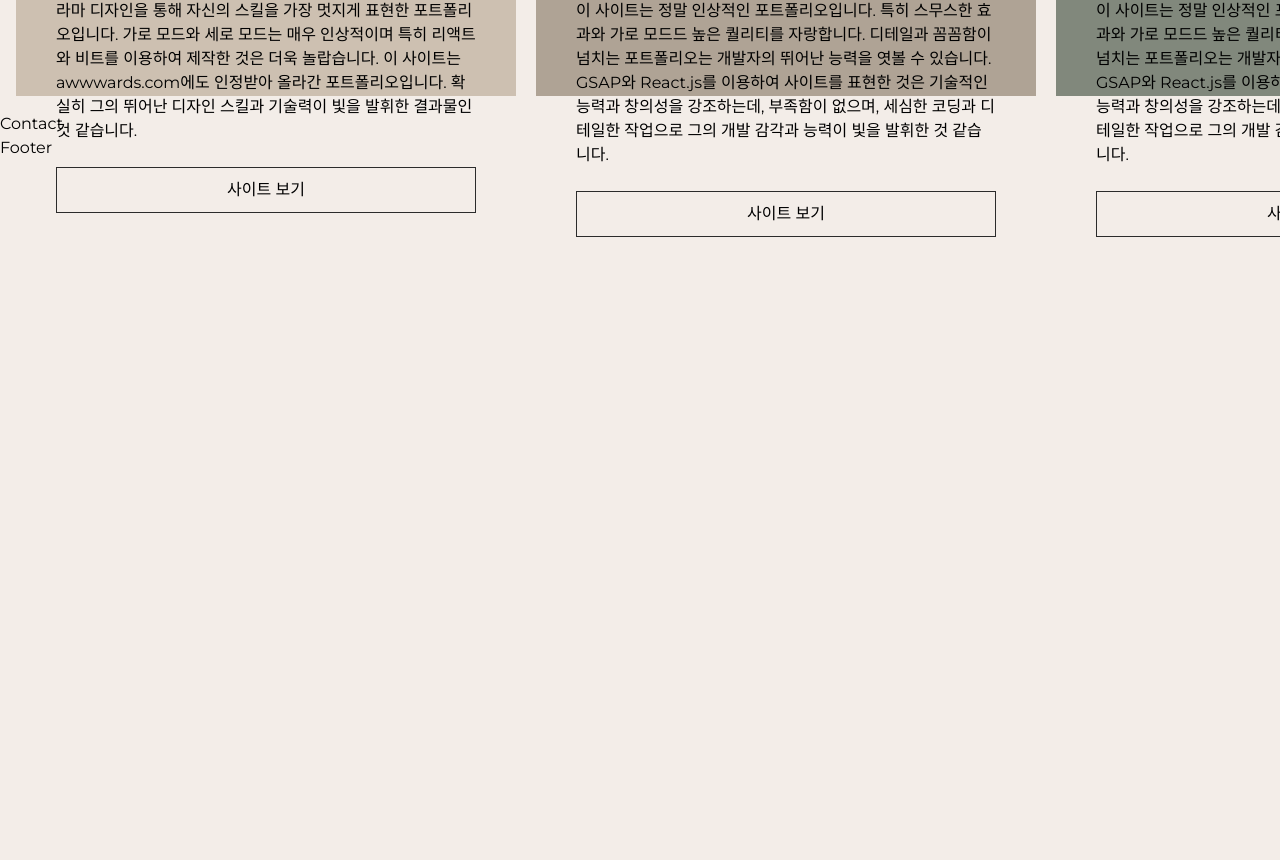
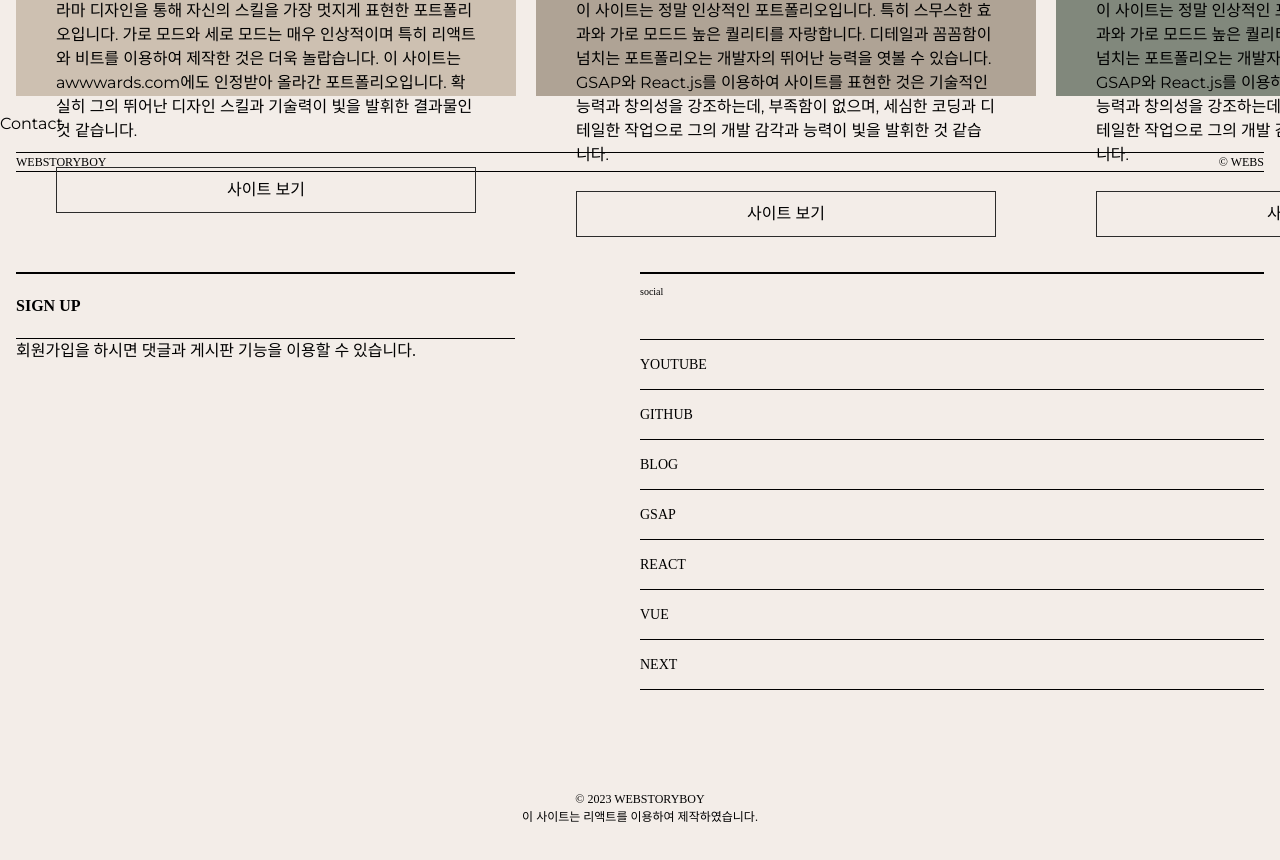
Before and after one commit to dinodajin/portfolio_react, a React (Create React App) app: page / in a window 1280 px wide. Shown: the part 3239-4099 px from the top of the page. Before the commit the page ends 3476 px from the top, so only its background shows below. Built offline with nearby package versions, Linux system fonts and the light colour scheme; a small style sheet from the web is missing; a web font is replaced by a local one.

Commit message:
Footer 생성

```diff
--- a/src/assets/scss/section/_footer.scss
+++ b/src/assets/scss/section/_footer.scss
@@ -0,0 +1,109 @@
+#footer {
+    font-family: var(--mainKor-font);
+}
+
+.footer__inner {
+    padding: 16px;
+
+    .footer__text {
+        font-size: 12px;
+        text-transform: uppercase;
+        border-top: 1px solid var(--black);
+        border-bottom: 1px solid var(--black);
+        display: flex;
+        justify-content: space-between;
+    }
+
+    .footer__info {
+        display: flex;
+        justify-content: space-between;
+        margin: 100px 0;
+
+        @media (max-width: 800px) {
+            flex-direction: column;
+        }
+
+        .left {
+            width: 40%;
+
+            @media (max-width: 800px) {
+                width: 100%;
+            }
+
+            .title {
+                border-top: 2px solid var(--black);
+                border-bottom: 1px solid var(--black);
+                padding: 20px 0;
+                text-transform: uppercase;
+                font-weight: 700;
+                // background: url(../../img/arrow.svg) no-repeat right 20px;
+                transition: all 0.3s;
+
+                &:hover {
+                    background-color: var(--black400);
+                    padding-left: 10px;
+                    border-color: transparent;
+                }
+            }
+
+            .desc {
+                font-size: 12px;
+                padding-top: 20px;
+
+                @media (max-width: 800px) {
+                    margin-bottom: 40px;
+                }
+            }
+        }
+
+        .right {
+            width: 50%;
+
+            @media (max-width: 800px) {
+                width: 100%;
+            }
+
+            h3 {
+                border-top: 2px solid var(--black);
+                font-size: 10px;
+                margin-bottom: 40px;
+                padding-top: 10px;
+            }
+
+            ul {
+                border-top: 1px solid var(--black);
+
+                li {
+                    border-bottom: 1px solid var(--black);
+
+                    a {
+                        padding: 14px 0;
+                        font-size: 14px;
+                        display: inline-block;
+                        text-transform: uppercase;
+                    }
+
+                    em {
+                        font-size: 12px;
+                        padding-left: 10px;
+                        opacity: 0;
+                        transition: all 0.3s;
+                    }
+
+                    &:hover {
+                        em {
+                            opacity: 1;
+                        }
+                    }
+                }
+            }
+        }
+    }
+
+    .footer__right {
+        text-align: center;
+        text-transform: uppercase;
+        font-size: 12px;
+        margin-bottom: 20px;
+    }
+}
--- a/src/components/Footer.jsx
+++ b/src/components/Footer.jsx
@@ -1,7 +1,78 @@
 import React from "react";
 
 const Footer = () => {
-    return <div>Footer</div>;
+
+    const footerText = [
+        {
+            title: "youtube",
+            desc: "유튜브에 오시면 더 많은 강의를 볼 수 있습니다.",
+            link: "https://www.youtube.com/@Webstoryboy",
+        },
+        {
+            title: "github",
+            desc: "깃헙에 오시면 더 많은 소스를 볼 수 있습니다.",
+            link: "https://github.com/webstoryboy",
+        },
+        {
+            title: "blog",
+            desc: "블러그에 오시면 더 많은 정보를 볼 수 있습니다.",
+            link: "https://webstoryboy.co.kr",
+        },
+        {
+            title: "gsap",
+            desc: "GSAP에 오시면 더 많은 강의를 볼 수 있습니다.",
+            link: "https://www.youtube.com/playlist?list=PL4UVBBIc6giL8-6jvrClimg0cFL-Muqiq",
+        },
+        {
+            title: "react",
+            desc: "리액트로 만든 사이트를 같이 만들어 봅니다.",
+            link: "https://github.com/webstoryboy/port2023-react",
+        },
+        {
+            title: "vue",
+            desc: "뷰로 만든 사이트를 같이 만들어 봅니다.",
+            link: "https://github.com/webstoryboy/port2023-vue",
+        },
+        {
+            title: "next",
+            desc: "넥스트로 만든 사이트를 같이 만들어 봅니다.",
+            link: "https://github.com/webstoryboy/port2023-next",
+        },
+    ];
+
+    return (
+        <footer id="footer" role="contentinfo">
+            <div className="footer__inner">
+                <div className="footer__text">
+                    <span>webstoryboy</span>
+                    <span>© webs</span>
+                </div>
+                <div className="footer__info">
+                    <div className="left">
+                        <div className="title">
+                            <a href="/">sign up</a>
+                        </div>
+                        <p>회원가입을 하시면 댓글과 게시판 기능을 이용할 수 있습니다.</p>
+                    </div>
+                    <div className="right">
+                        <h3>social</h3>
+                        <ul>
+                            {footerText.map((footer, key) => (
+                                <li key={key}>
+                                    <a href={footer.link}>{footer.title}</a>
+                                    <em>{footer.desc}</em>
+                                </li>
+                            ))}
+                        </ul>
+                    </div>
+                </div>
+                <div className="footer__right">
+                    © 2023 webstoryboy<br />
+                    이 사이트는 리액트를 이용하여 제작하였습니다.
+                </div>
+            </div>
+        </footer>
+    );
 };
 
 export default Footer;
```
